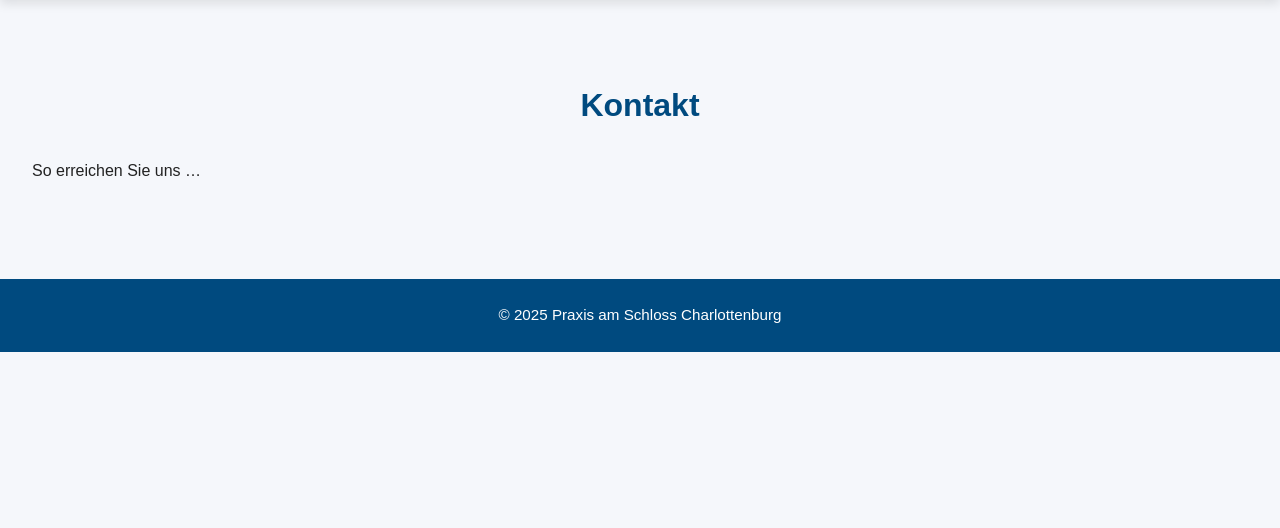
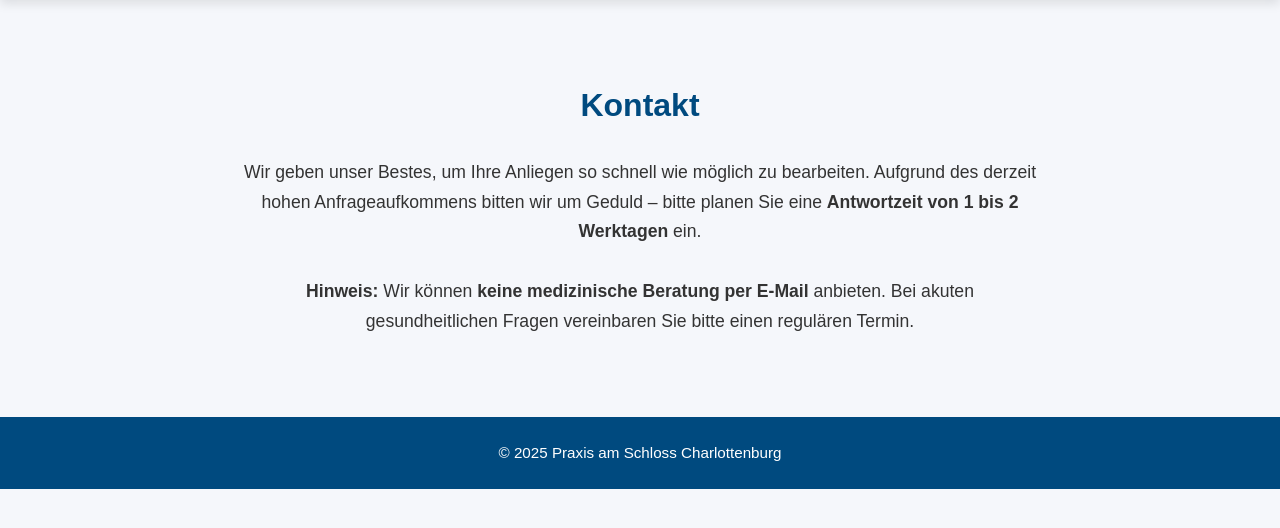
Before and after one commit to Samantha-JosephineTrebus/Praxis, a PHP site: page /kontakt.php in a window 1280 px wide. Shown: the part 114-642 px from the top of the page. Run offline with PHP 8.4, Linux system fonts and the light colour scheme.

Commit message:
kontakt angefangen

```diff
--- a/kontakt.php
+++ b/kontakt.php
@@ -5,6 +5,18 @@
   <meta name="viewport" content="width=device-width, initial-scale=1.0">
   <title>Kontakt & Rezeptanfragen – Praxis am Schloss</title>
   <link rel="stylesheet" href="public/style.css">
+
+<style>
+   .container p {
+      font-size: 1.1rem;
+      line-height: 1.7;
+      color: #333;
+      max-width: 800px;
+      margin: 0 auto;
+      text-align: center;
+    }
+</style>
+
 </head>
 <body>
   <header>
@@ -12,14 +24,8 @@
     <button id="menu-toggle" class="menu-toggle" aria-label="Menü öffnen">☰</button>
     <nav>
       <ul id="main-nav">
-      <li><a href="index.php" class="active">Home</a></li>
-      <li><a
-            href="https://www.doctolib.de/praxis/berlin/pneumologische-praxis-am-schloss-charlottenburg-dr-med-andres-de-roux-und-timo-weiss/booking/patient-insurance-sector?specialityId=1143&telehealth=false&placeId=practice-44058&profile_skipped=true&bookingFunnelSource=external_referral"
-            target="_blank"
-            rel="noopener noreferrer"
-          >
-          Onlinetermine
-      </a></li>
+        <li><a href="index.php">Home</a></li>
+        <li><a href="https://www.doctolib.de/..." target="_blank">Onlinetermine</a></li>
         <li><a href="leistung.php">Leistung</a></li>
         <li><a href="vorbereitung.php">Vor Ihrem Besuch</a></li>
         <li><a href="aerzte.php">Ärzte</a></li>
@@ -32,7 +38,17 @@
 
  <main class="container">
   <h2>Kontakt</h2>
-    <p>So erreichen Sie uns …</p>
+
+  <!-- Dieser Bereich sorgt für den Hintergrund-Look wie in image_6023ba.png -->
+  <section class="info-highlight-section">
+    <p>
+      Wir geben unser Bestes, um Ihre Anliegen so schnell wie möglich zu bearbeiten. Aufgrund des derzeit hohen Anfrageaufkommens bitten wir um Geduld – bitte planen Sie eine <strong>Antwortzeit von 1 bis 2 Werktagen</strong> ein.
+      <br><br>
+      <strong>Hinweis:</strong> Wir können <strong>keine medizinische Beratung per E-Mail</strong> anbieten. Bei akuten gesundheitlichen Fragen vereinbaren Sie bitte einen regulären Termin.
+    </p>
+  </section>
+
+  <!-- Hier folgt dein restlicher Inhalt (z.B. Formular) -->
 </main>
 
   <footer>
```
Lines whose indentation alone changed are shown as unchanged.
